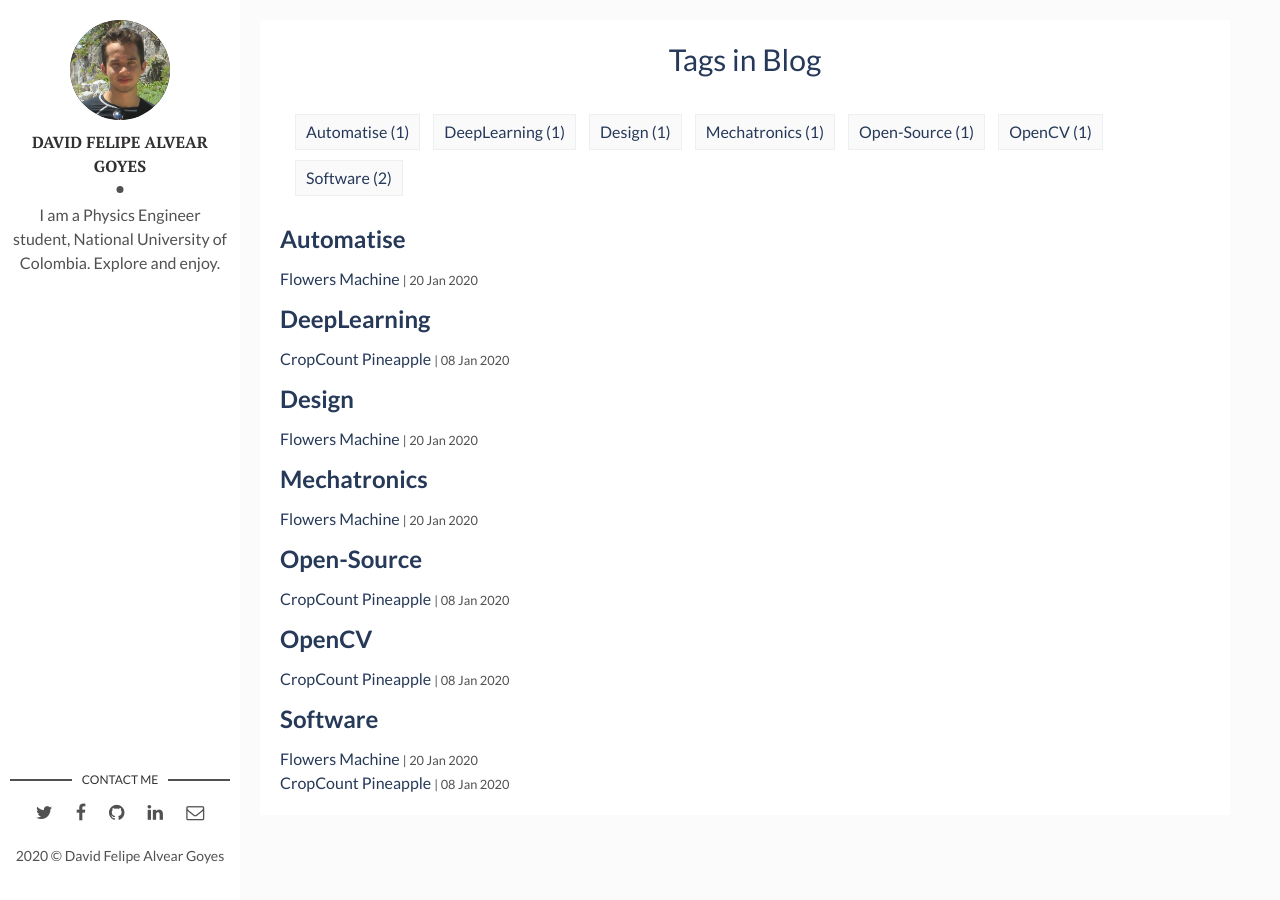
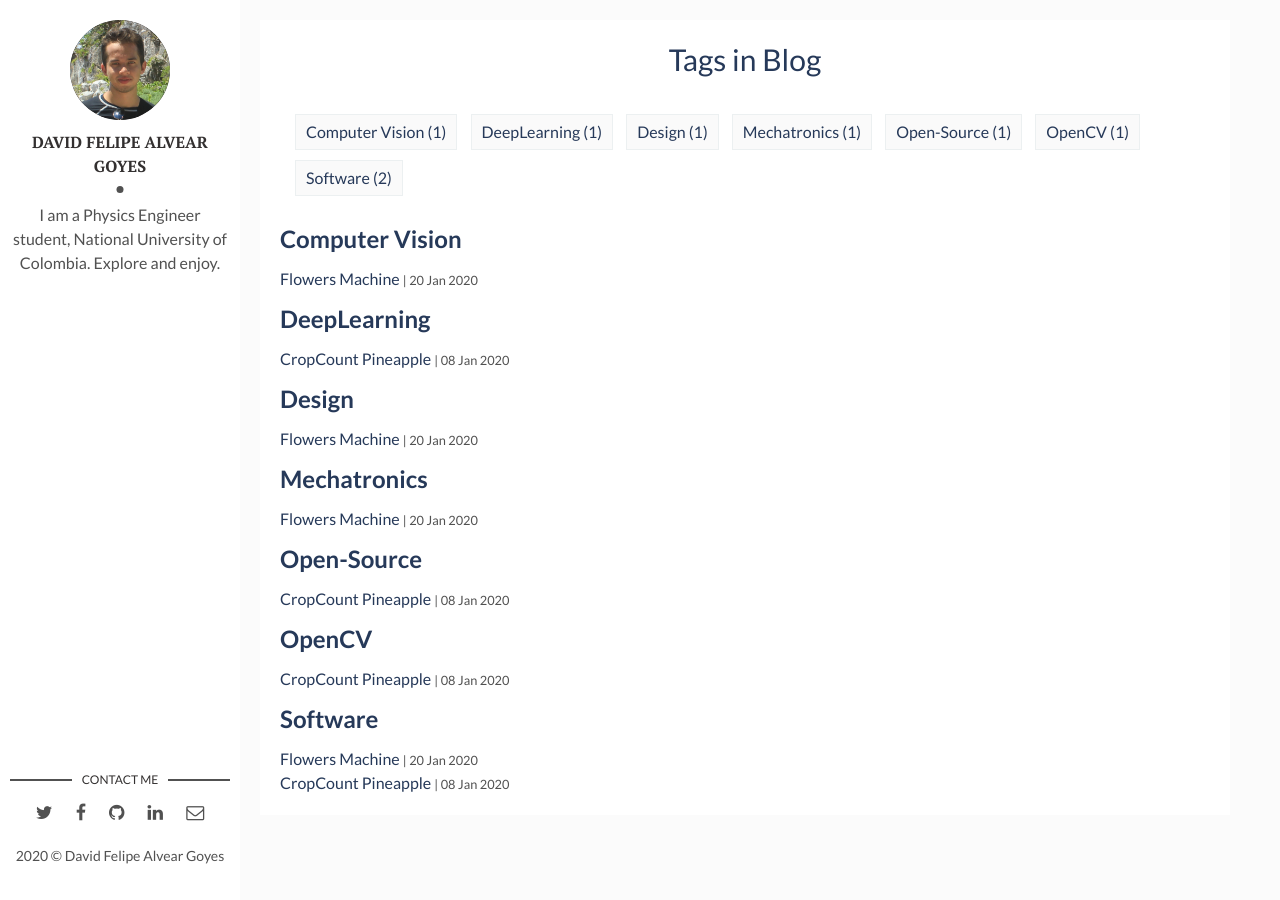
Before and after one commit to dfalveargOT/oldPage, a Jekyll site: the page built from tags.html, in a window 1280 px wide. Built offline with Jekyll 4.4.1, drawn with Linux system fonts in a browser that asks for light colours.

Commit message:
Update 2020-01-02-Flower's-Machine.markdown

```diff
--- a/_posts/2020-01-02-Flower's-Machine.markdown
+++ b/_posts/2020-01-02-Flower's-Machine.markdown
@@ -4,7 +4,7 @@ title: Flowers Machine
 date: 2020-01-21 00:00:00 +0300
 description: You’ll find this post in your `_posts` directory. Go ahead and edit it and re-build the site to see your changes. # Add post description (optional)
 img: FlowersMachine.jpg # Add image post (optional)
-tags: [Mechatronics, Automatise, Design, Software] # add tag
+tags: [Mechatronics, Computer Vision, Design, Software] # add tag
 ---
 
 The inference of the new technological fields in the industry has been covering the world with great improvements in many fields, this post talk about the inference of mechatronics, physics, computer vision, and design, for to automatize hand made manufacture process in flower’s companies, this work was in collaboration with Color & Diseño S.A.S and Capiro S.A.
```
